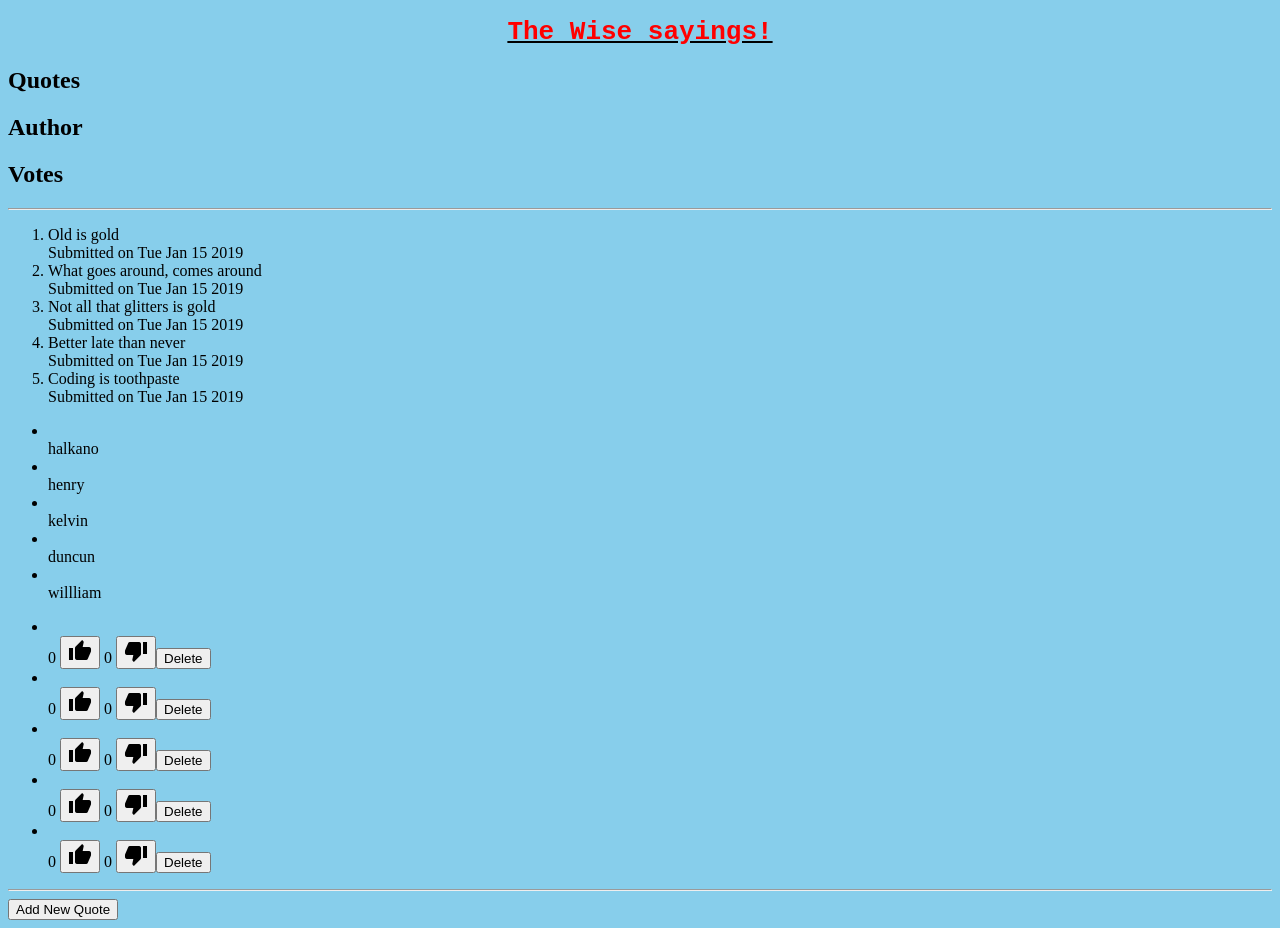
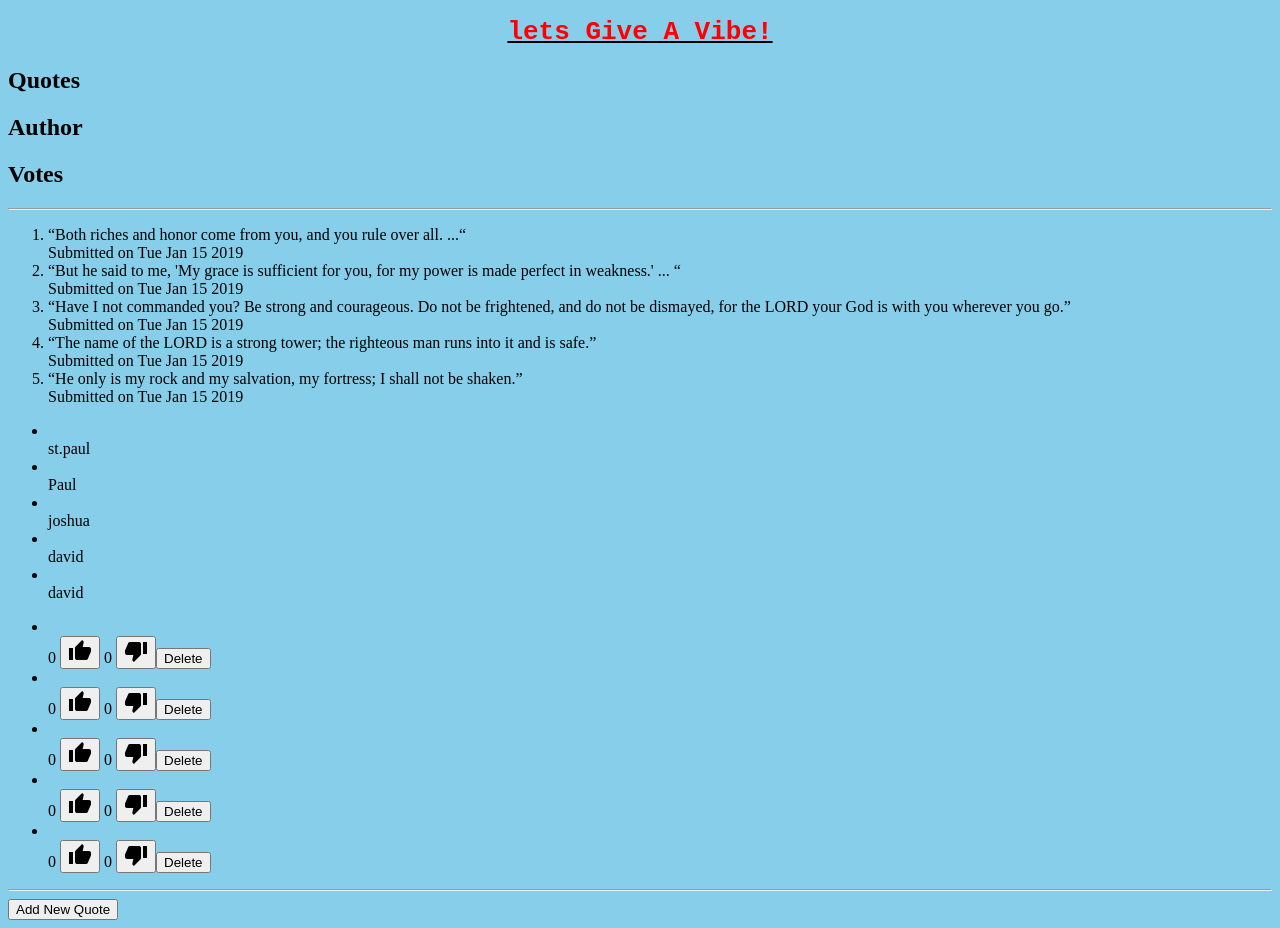
Before and after one commit to halkano/angular-quotes, an Angular app: page / in a window 1280 px wide. Built offline with nearby package versions, Linux system fonts and the light colour scheme.

Commit message:
made changes to my gitignore

```diff
--- a/src/app/app.component.ts
+++ b/src/app/app.component.ts
@@ -6,6 +6,6 @@ import { Component } from '@angular/core';
   styleUrls: ['./app.component.css']
 })
 export class AppComponent {
-  header = 'The Wise sayings';
+  header = 'lets Give A Vibe';
 
 }
--- a/src/app/quotes/quotes.component.ts
+++ b/src/app/quotes/quotes.component.ts
@@ -15,11 +15,11 @@ export class QuotesComponent implements OnInit {
   }
 
   quotes=[
-    new Quotes("Old is gold","halkano",0,0, d),
-    new Quotes("What goes around, comes around","henry",0,0, d),
-    new Quotes("Not all that glitters is gold","kelvin",0,0, d),
-    new Quotes("Better late than never","duncun",0,0,d),
-    new Quotes("Coding is toothpaste","willliam",0,0, d),
+    new Quotes("“Both riches and honor come from you, and you rule over all. ...“","st.paul",0,0, d),
+    new Quotes("“But he said to me, 'My grace is sufficient for you, for my power is made perfect in weakness.' ... “","Paul",0,0, d),
+    new Quotes("“Have I not commanded you? Be strong and courageous. Do not be frightened, and do not be dismayed, for the LORD your God is with you wherever you go.”","joshua",0,0, d),
+    new Quotes("“The name of the LORD is a strong tower; the righteous man runs into it and is safe.”","david",0,0,d),
+    new Quotes("“He only is my rock and my salvation, my fortress; I shall not be shaken.”","david",0,0, d),
   ]
   addNew(quote) {
     this.quotes.push(quote);
```
Also changed, not shown: 8 other files (tests, documents, lock files or other folders).
